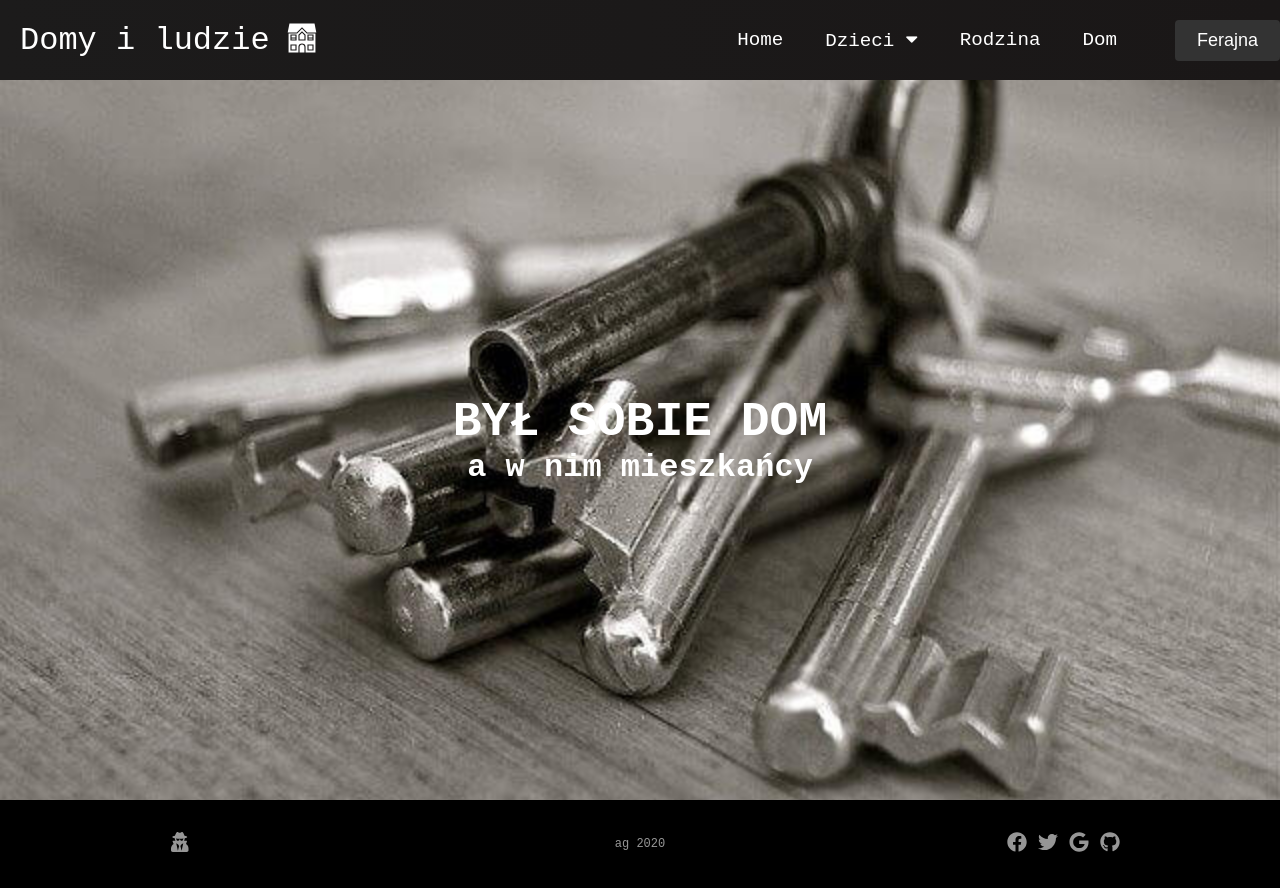
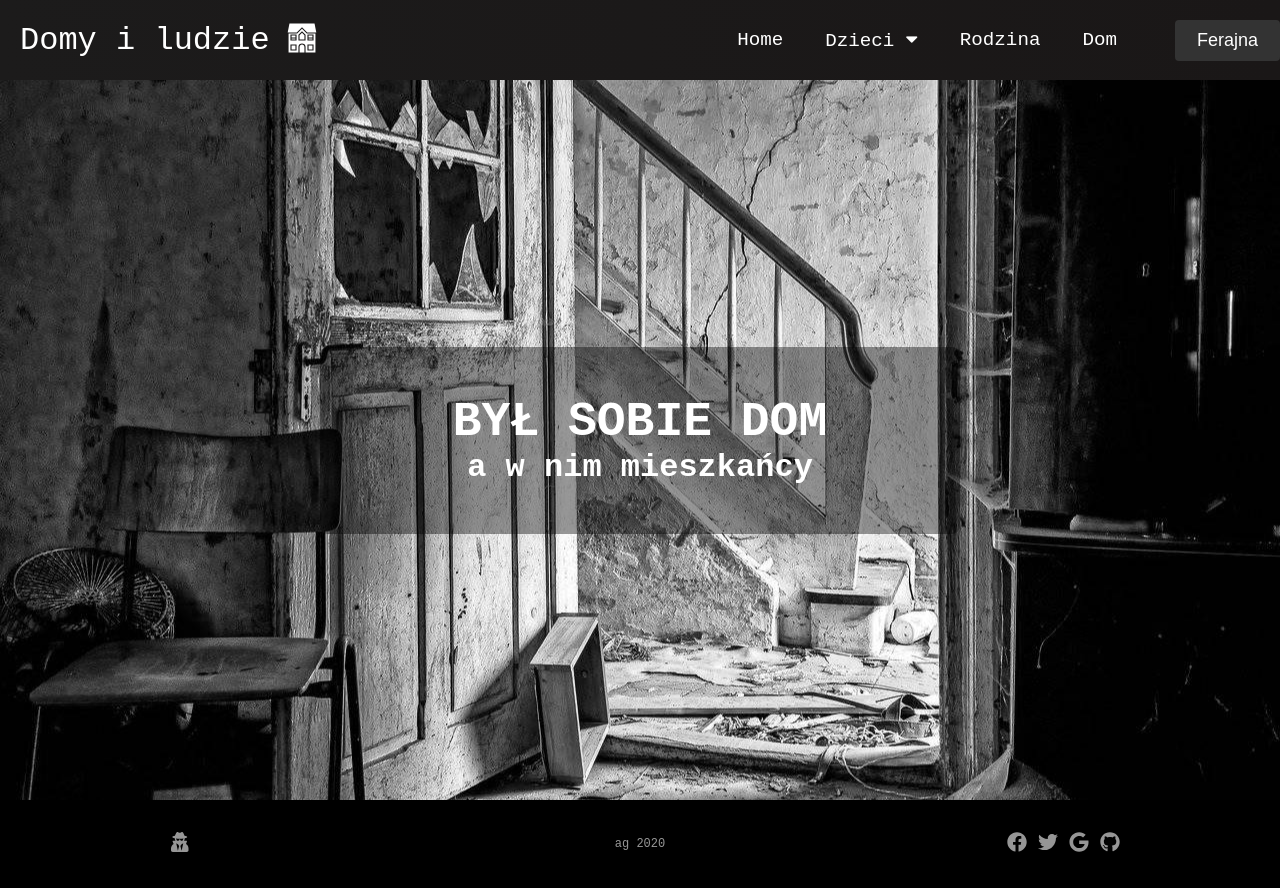
Before and after one commit to AdamBabinicz/dom, a React (Create React App) app: page / in a window 1280 px wide. Built offline with nearby package versions, Linux system fonts and the light colour scheme; a web font is replaced by a local one.

Commit message:
zmiana tła

```diff
--- a/src/App.css
+++ b/src/App.css
@@ -25,11 +25,20 @@ body {
   color: #fff;
 }
 .home {
-  background: url("./images/key.jpg") center/cover no-repeat;
+  background: url("./images/dom.jpg") center/cover no-repeat;
   flex-direction: column;
   text-align: center;
   flex-wrap: wrap;
 }
+.home span {
+  /* width: 50%; */
+  margin: 0 auto;
+  background: rgba(0, 0, 0, 0.4);
+  padding: 3rem;
+  width: clamp(35ch, 50%, 75ch);
+  border-radius: 0.5rem;
+}
+
 .live {
   display: flex;
   justify-content: center;
--- a/src/components/pages/Home.js
+++ b/src/components/pages/Home.js
@@ -4,8 +4,10 @@ import "../../App.css";
 export default function Home() {
   return (
     <div className="home">
-      <h1>BYŁ SOBIE DOM</h1>
-      <h2 className="live">a w nim mieszkańcy</h2>
+      <span>
+        <h1>BYŁ SOBIE DOM</h1>
+        <h2 className="live">a w nim mieszkańcy</h2>
+      </span>
     </div>
   );
 }
```
Also changed, not shown: src/images/dom.jpg (added).
